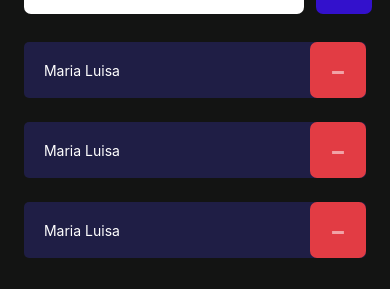
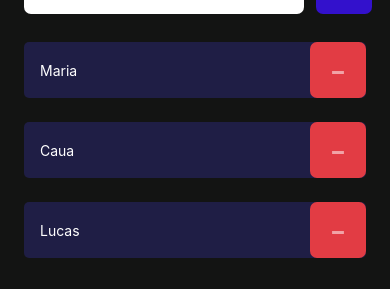
Before and after one commit to marialuisa214/imhere, a React Native app: screen / in a window 390 px wide. Shown: the part 193-482 px from the top of the page. Built offline with nearby package versions, Linux system fonts and the light colour scheme.

Commit message:
:construction: passando props

```diff
--- a/src/components/Participant/index.tsx
+++ b/src/components/Participant/index.tsx
@@ -1,10 +1,13 @@
 import { View, Text,TouchableOpacity } from "react-native";
 import { styles } from "./styles";
+type Props = {
+    name: String
+}
 
-export function Participant(){
+export function Participant({name}:Props){
     return(
         <View style= {styles.container}>
-            <Text style= {styles.name} > Maria Luisa</Text>
+            <Text style= {styles.name} >{name}</Text>
             <TouchableOpacity style = {styles.button} >
                 <Text style = {styles.buttonText}>
                     -
--- a/src/screens/Home/index.tsx
+++ b/src/screens/Home/index.tsx
@@ -27,9 +27,9 @@ export function Home(){
             </TouchableOpacity>
           </View>
 
-          <Participant/>
-          <Participant/>
-          <Participant/>
+          <Participant name = "Maria"/>
+          <Participant name = "Caua"/>
+          <Participant name = "Lucas"/>
         </View>
       )
     }
```
